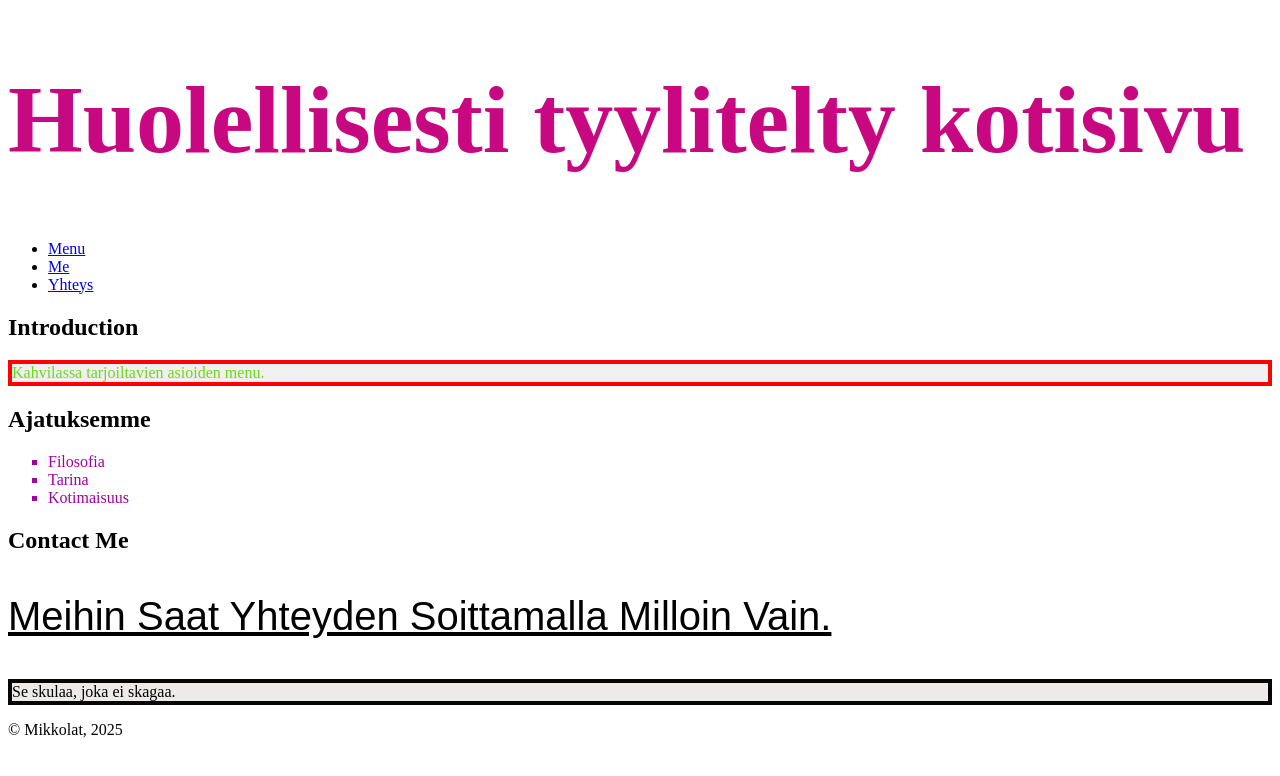
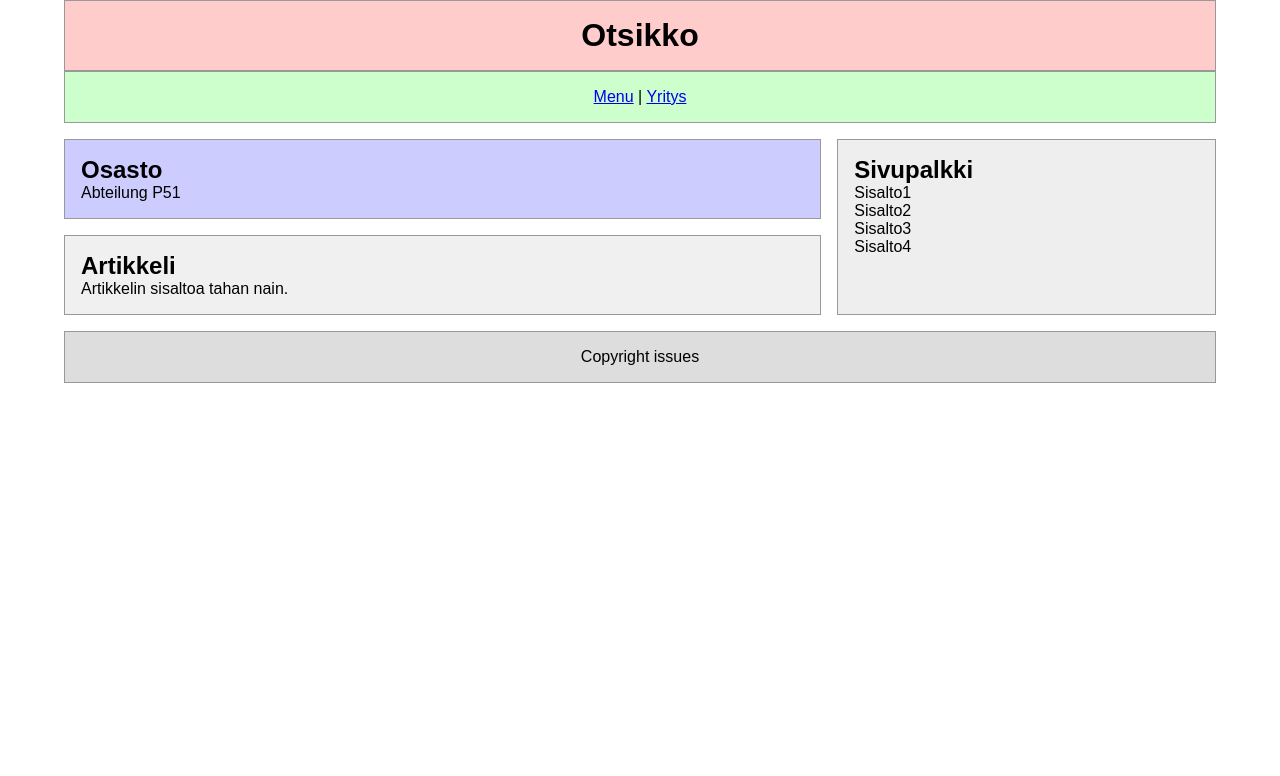
Before and after one commit to Samulism/Samulism.github.io, a plain HTML site: page index.html in a window 1280 px wide. Drawn offline with Linux system fonts and the light colour scheme.

Commit message:
Add files via upload

```diff
--- a/index.html
+++ b/index.html
@@ -1,45 +1,43 @@
 <!DOCTYPE html>
 <html lang="en">
 <head>
-    <meta charset="UTF-8">
-    <meta name="viewport" content="width=device-width, initial-scale=1.0">
-    <title>Styled Webpage</title>
-    <link rel="stylesheet" href="styles.css">
+  <meta charset="UTF-8" />
+  <meta name="viewport" content="width=device-width, initial-scale=1.0"/>
+  <title>Semantic Layout</title>
+  <link rel="stylesheet" href="styles.css" />
 </head>
 <body>
-    <header>
-        <h1 class="header-example">Huolellisesti tyylitelty kotisivu</h1>
-    </header>
-    <nav>
-         <ul>
-            <li><a href="#Menu">Menu</a></li>
-             <li><a href="Me">Me</a></li>
-            <li><a href="#Yhteys">Yhteys</a></li>
-        </ul>
-    </nav>
-    <main>
-        <section id="Menu">
-            <h2>Introduction</h2>
-            <p class="color-example">Kahvilassa tarjoiltavien asioiden menu.</p>
-        </section>
-        <section id="Me">
-            <h2>Ajatuksemme</h2>
-             <ul class="list-example">
-                <li>Filosofia</li>
-                <li>Tarina</li>
-                <li>Kotimaisuus</li>
-            </ul>
-        </section>
-        <section id="Yhteys">
-            <h2>Contact Me</h2>
-            <p class="text-example">Meihin saat yhteyden soittamalla milloin vain.</p>
-        </section>
-    </main>
-    <div class="div-example">
-        Se skulaa, joka ei skagaa.
+  <div id="header">
+    <h1>Otsikko</h1>
+  </div>
+
+  <div id="nav">
+    <a href="index.html">Menu</a> |
+    <a href="second.html">Yritys</a>
+  </div>
+
+  <main>
+    <div id="section">
+      <h2>Osasto</h2>
+      <p>Abteilung P51</p>
     </div>
-    <footer>
-        <p>&copy; Mikkolat, 2025</p>
-     </footer>
+
+    <aside>
+      <h2>Sivupalkki</h2>
+      <p>Sisalto1</p>
+      <p>Sisalto2</p>
+      <p>Sisalto3</p>
+      <p>Sisalto4</p>
+    </aside>
+
+    <article>
+      <h2>Artikkeli</h2>
+      <p>Artikkelin sisaltoa tahan nain.</p>
+    </article>
+  </main>
+
+  <footer>
+    <p>Copyright issues</p>
+  </footer>
 </body>
 </html>
--- a/styles.css
+++ b/styles.css
@@ -1,28 +1,84 @@
-.color-example {
-        color: rgb(107, 216, 24); /* Toxic color */
-        background-color: #f0f0f0; /* Accessible color */
-        border: 4px solid rgb(251, 3, 3); /* Borderline color */
-    }
+/* Center the entire website */
+body {
+    width: 90%;
+    margin-left: auto;
+    margin-right: auto;
+    font-family: Arial, sans-serif;
+    box-sizing: border-box;
+  }
 
-    .header-example {
-         font-size: 6em;
-        font-family: 'Times New Roman', Times, serif;
-         color: rgb(199, 8, 129);
-    }
+  /* Basic reset */
+  * {
+    margin: 0;
+    padding: 0;
+    box-sizing: inherit;
+  }
 
-    .list-example {
-        list-style-type: square; /* Bullet point style */
-        color: rgb(163, 0, 163); /* Text color */
-    }
+  /* Header style */
+  #header {
+    background-color: #ffcccc;
+    padding: 1rem;
+    text-align: center;
+    border: 1px solid #999;
+  }
 
-    .text-example {
-        font-family: 'Arial', Arial, Helvetica, sans-serif; /* Font family */
-        font-size: 2.5em; /* Font size */
-        text-transform: capitalize; /* Capitalize text */
-        text-decoration: underline; /* Underline text */
-    }
+  /* Navigation bar */
+  #nav {
+    background-color: #ccffcc;
+    padding: 1rem;
+    text-align: center;
+    border: 1px solid #999;
+  }
 
-    .div-example {
-        background-color: #eeeaea; /* Background */
-        border: 4px solid rgb(6, 6, 6); /* Borderline color */
-    }
+  /* Section */
+  #section {
+    background-color: #ccccff;
+    padding: 1rem;
+    border: 1px solid #999;
+  }
+
+  /* Aside */
+  aside {
+    background-color: #eee;
+    padding: 1rem;
+    border: 1px solid #999;
+  }
+
+  /* Article */
+  article {
+    background-color: #f0f0f0;
+    padding: 1rem;
+    border: 1px solid #999;
+  }
+
+  /* Footer */
+  footer {
+    background-color: #ddd;
+    padding: 1rem;
+    text-align: center;
+    border: 1px solid #999;
+    margin-top: 1rem;
+  }
+
+  /* Main grid layout */
+  main {
+    display: grid;
+    grid-template-areas:
+      "section aside"
+      "article aside";
+    grid-template-columns: 2fr 1fr;
+    gap: 1rem;
+    margin: 1rem 0;
+  }
+
+  #section {
+    grid-area: section;
+  }
+
+  article {
+    grid-area: article;
+  }
+
+  aside {
+    grid-area: aside;
+  }
```
